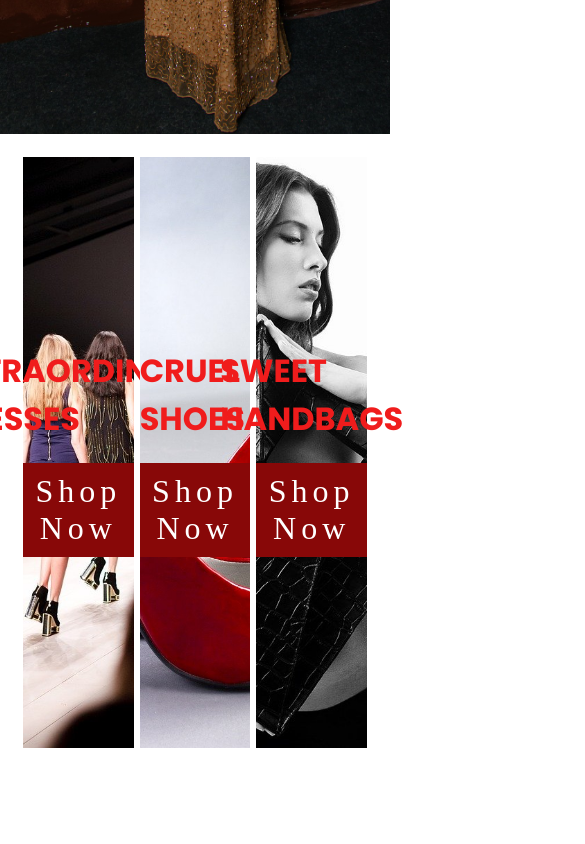
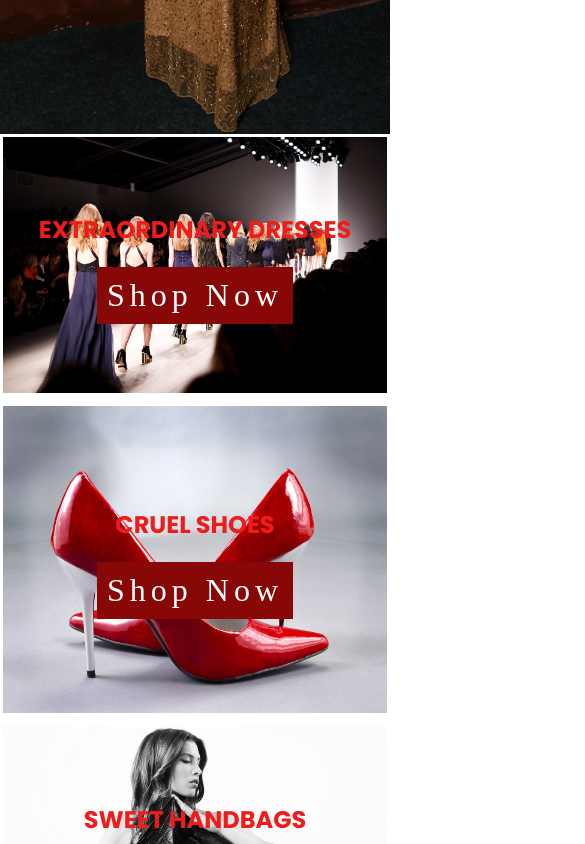
Before and after one commit to snowleopardAlexa/e-commerce-fashion-store, a React (Create React App) app: page / in a window 390 px wide. Shown: the part 820-1664 px from the top of the page, 585 px wide, since content can reach past the window. Built offline with nearby package versions, Linux system fonts and the light colour scheme; a web font is replaced by a local one.

Commit message:
fix media queries home page

```diff
--- a/src/components/Categories.jsx
+++ b/src/components/Categories.jsx
@@ -2,13 +2,16 @@ import React from 'react';
 import styled from 'styled-components';
 import CategoryItem from './CategoryItem';
 import { categoriesItems } from '../data';
-//import { mobile } from '../responsive';
+import { mediaQueries } from '../responsive';
 
 const Container = styled.div `
   display: flex;
   padding: 20px;
   justify-content: space-between;
-
+  ${mediaQueries("md")`
+    padding: 0px;
+    flex-direction: column;
+`}
 `;
 
 const Categories = () => {
--- a/src/components/CategoryItem.jsx
+++ b/src/components/CategoryItem.jsx
@@ -1,12 +1,12 @@
 import React from 'react';
 import styled from 'styled-components';
-//import { mobile } from '../responsive';
+import { mediaQueries } from '../responsive';
 
 const Container = styled.div `
   flex: 1;
   margin: 3px;
   height: 70vh;
-  position: relative
+  position: relative;
 `;
 
 const Image = styled.img `
@@ -31,7 +31,10 @@ const Title = styled.h1 `
   color: #f01c1c;
   margin-bottom: 20px;
   font-weight: 700;
-
+  ${mediaQueries("md")`
+      text-align: center;
+      font-size: 24px;
+   `}
 `;
 
 const Button = styled.button `
@@ -44,7 +47,6 @@ const Button = styled.button `
   border: transparent;
   color: white;
   font-family: 'Shalimar', cursive;
-
 `;
 
 const CategoryItem = ({ item }) => {
--- a/src/components/Footer.jsx
+++ b/src/components/Footer.jsx
@@ -5,11 +5,13 @@ import visa from '../img/visa.png';
 import maestro from '../img/maestro.png';
 import paypal from '../img/paypal.png';
 import americanexpress from '../img/american-express.png';
-//import { mobile } from '.././responsive';
+import { mediaQueries } from '.././responsive';
 
 const Container = styled.div `
   display: flex;
-
+  ${mediaQueries("md")`
+      flex-direction: column;
+   `}
 `;
 
 const Left = styled.div `
@@ -19,7 +21,11 @@ const Left = styled.div `
   padding: 20px;
 `;
 
-const Logo = styled.h1 ``;
+const Logo = styled.h1 `
+ ${mediaQueries("md")`
+   font-size: 1.5rem;
+`}
+`;
 
 const Desc = styled.p `
   margin 20px 0px;
@@ -43,7 +49,6 @@ const SocialIcon = styled.div `
 const Center = styled.div `
   flex: 1;
   padding: 20px;
-
 `;
 
 const Title = styled.h3 `
@@ -66,7 +71,6 @@ const ListItem = styled.li `
 const Right = styled.div `
   flex: 1;
   padding: 20px;
-
 `;
 
 const ContactItem = styled.div `
@@ -83,6 +87,10 @@ const PaymentIcon = styled.img `
   width: 40px;
   height: 40px;
   margin-left: 10px;
+  ${mediaQueries("md")`
+      width: 30px;
+      height: 30px;
+   `}
 `;
 
 
--- a/src/components/Navbar.jsx
+++ b/src/components/Navbar.jsx
@@ -51,7 +51,7 @@ const Input = styled.input `
    border: none;
    ${mediaQueries("md")`
    width: 100px;
-`}
+  `}
 `;
 
 const Center = styled.div `
--- a/src/components/Newsletter.jsx
+++ b/src/components/Newsletter.jsx
@@ -1,7 +1,7 @@
 import React from 'react';
 import { Send } from '@material-ui/icons';
 import styled from 'styled-components';
-//import { mobile } from '../responsive';
+import { mediaQueries } from '../responsive';
 
 const Container = styled.div `
   height: 60vh;
@@ -16,14 +16,19 @@ const Container = styled.div `
 const Title = styled.h1 `
   font-size: 4rem;
   margin-bottom: 20px;
-
+  ${mediaQueries("md")`
+      font-size: 3rem;
+   `}
 `;
 
 const Desc = styled.div `
   font-size: 1.2rem;
   margin-bottom: 20px;
   font-weight: 300;
-
+  ${mediaQueries("md")`
+      font-size: 1.2rem;
+      text-align: center;
+   `}
 `;
 
 const InputContainer = styled.div `
@@ -33,7 +38,6 @@ const InputContainer = styled.div `
   display: flex;
   justify-content: space-between;
   border: 1px solid black;
-
 `;
 
 const Input = styled.input `
```
